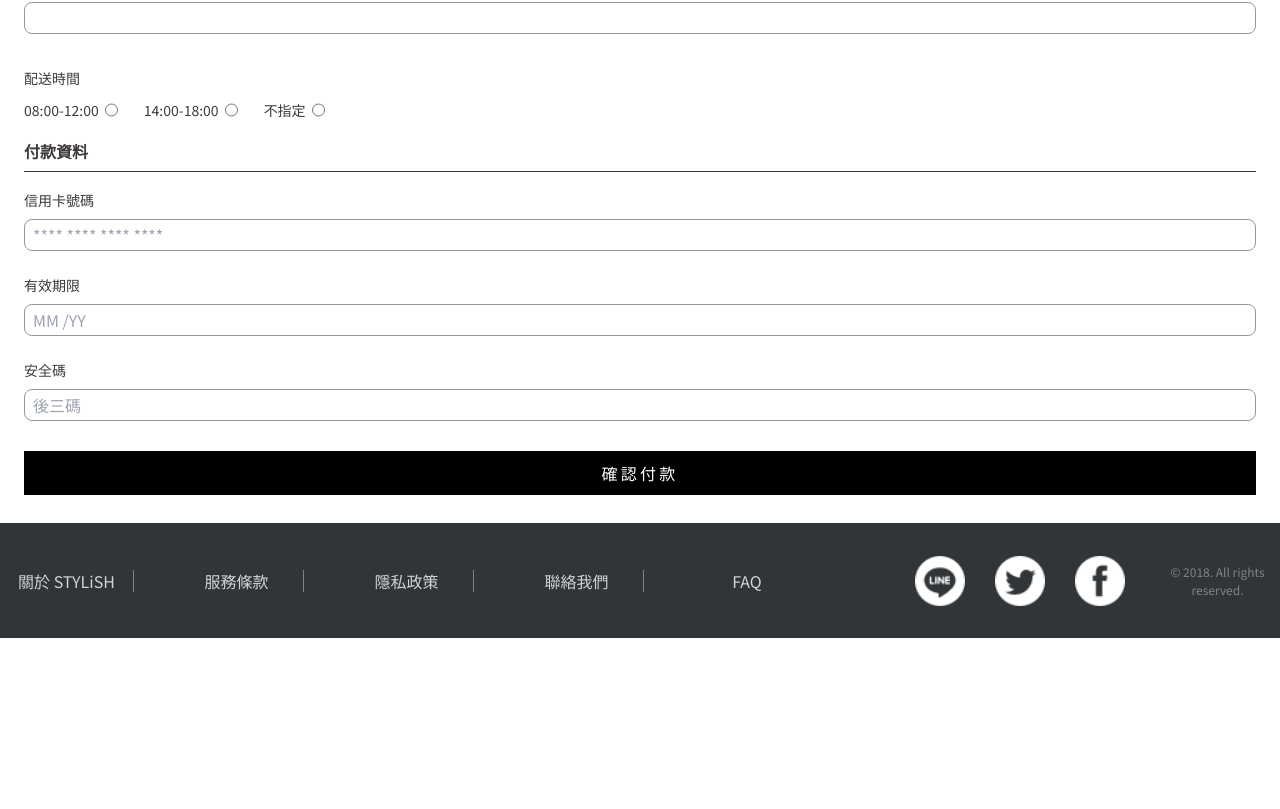
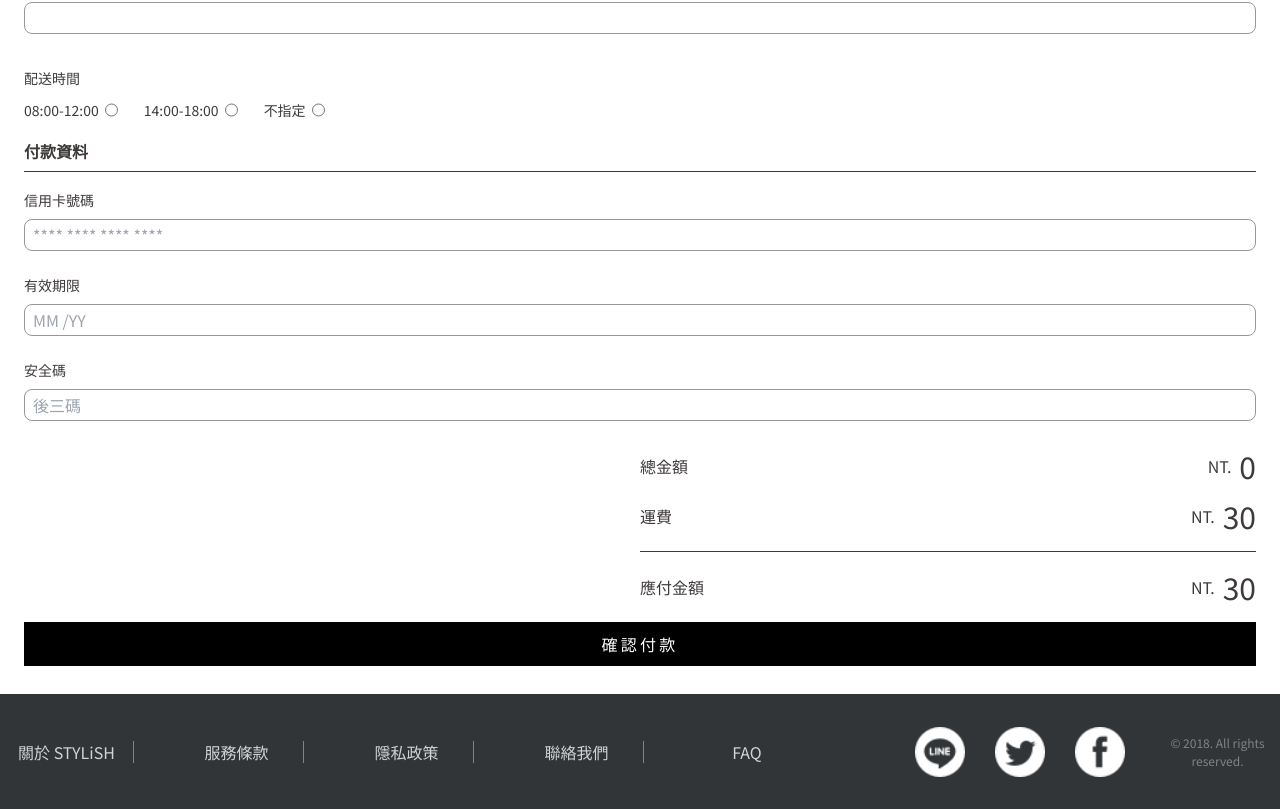
Before and after one commit to ShihYuChang/STYLiSH, a Next.js app: page /checkout in a window 1280 px wide. Shown: the part 595-1404 px from the top of the page. Before the commit the page ends 1233 px from the top, so only its background shows below. Built offline with nearby package versions, Linux system fonts and the light colour scheme.

Commit message:
:feat: Adding order summary adjust

```diff
--- a/src/app/checkout/components/Cart/QtySelector.tsx
+++ b/src/app/checkout/components/Cart/QtySelector.tsx
@@ -1,5 +1,7 @@
 import { LocalStorageItem, OrderInfo } from '@/types/types';
 import { SetStateAction } from 'react';
+import { useContext } from 'react';
+import { CheckoutContext } from '../../context/CheckoutContext';
 
 interface SelectorProps {
   stock: number;
@@ -8,9 +10,17 @@ interface SelectorProps {
   setOrderInfo: React.Dispatch<SetStateAction<OrderInfo>>;
 }
 
+function updateCartItems(
+  newItems: LocalStorageItem[],
+  setCartItems: React.Dispatch<SetStateAction<LocalStorageItem[]>>
+) {
+  setCartItems(newItems);
+}
+
 function updateLocalStorage(
   e: React.ChangeEvent<HTMLSelectElement>,
-  item: LocalStorageItem
+  item: LocalStorageItem,
+  setCartItems: React.Dispatch<SetStateAction<LocalStorageItem[]>>
 ) {
   const cartItems = localStorage.getItem('cartItems');
   const newItem = { ...item };
@@ -24,6 +34,7 @@ function updateLocalStorage(
     newItem.totalPrice = newItem.price * newQty;
     parsedItems[itemIndex] = newItem;
     localStorage.setItem('cartItems', JSON.stringify(parsedItems));
+    updateCartItems(parsedItems, setCartItems);
   }
 }
 
@@ -44,6 +55,7 @@ export default function QtySelector({
   orderInfo,
   setOrderInfo,
 }: SelectorProps) {
+  const { setCartItems } = useContext(CheckoutContext);
   const availableQty = [];
   for (let i = 1; i <= stock; i++) {
     availableQty.push(i);
@@ -53,7 +65,7 @@ export default function QtySelector({
     e: React.ChangeEvent<HTMLSelectElement>,
     item: LocalStorageItem
   ) {
-    updateLocalStorage(e, item);
+    updateLocalStorage(e, item, setCartItems);
     updateQtyAndTotalPrice(orderInfo, setOrderInfo, Number(e.target.value));
   }
 
--- a/src/app/checkout/components/Payment/OrderSummary.tsx
+++ b/src/app/checkout/components/Payment/OrderSummary.tsx
@@ -1,5 +1,6 @@
 import { LocalStorageItem } from '@/types/types';
-import { useState } from 'react';
+import { useState, useContext, useEffect } from 'react';
+import { CheckoutContext } from '../../context/CheckoutContext';
 
 interface OrderInfo {
   label: string;
@@ -8,17 +9,11 @@ interface OrderInfo {
 
 const shippingFee = 30;
 
-function getInitOrderPrice() {
-  const cartItems = localStorage.getItem('cartItems');
-  if (cartItems) {
-    const parsedItems = JSON.parse(cartItems);
-    const totalPrice = parsedItems.reduce(
-      (acc: number, cur: LocalStorageItem) => {
+function getOrderInfo(cartItems: LocalStorageItem[]) {
+  const totalPrice = cartItems.reduce((acc: number, cur: LocalStorageItem) => {
     acc += cur.totalPrice;
     return acc;
-      },
-      0
-    );
+  }, 0);
   const finalFee = totalPrice + shippingFee;
   const newOrderInfo: OrderInfo[] = [
     {
@@ -33,13 +28,15 @@ function getInitOrderPrice() {
   ];
   return newOrderInfo;
 }
-  return null;
-}
 
 export default function OrderSummary() {
-  const [orderInfo, setOrderInfo] = useState<OrderInfo[] | null>(
-    getInitOrderPrice()
-  );
+  const { cartItems } = useContext(CheckoutContext);
+  const [orderInfo, setOrderInfo] = useState<OrderInfo[] | null>(null);
+
+  useEffect(() => {
+    const newOrderInfo = getOrderInfo(cartItems);
+    setOrderInfo(newOrderInfo);
+  }, [cartItems]);
 
   return (
     <div className='w-full flex flex-col items-end gap-[20px]'>
--- a/src/app/checkout/components/Payment/index.tsx
+++ b/src/app/checkout/components/Payment/index.tsx
@@ -1,7 +1,19 @@
 import CardInfo from './CardInfo';
 import OrderSummary from './OrderSummary';
+import { useEffect, useContext } from 'react';
+import { CheckoutContext } from '../../context/CheckoutContext';
 
 export default function Payment() {
+  const rawCartItems = localStorage.getItem('cartItems');
+  const { setCartItems } = useContext(CheckoutContext);
+
+  useEffect(() => {
+    if (rawCartItems) {
+      const parsedItems = JSON.parse(rawCartItems);
+      setCartItems(parsedItems);
+    }
+  }, []);
+
   return (
     <div className='flex flex-col gap-[24px]'>
       <CardInfo />
--- /dev/null
+++ b/src/app/checkout/context/CheckoutContext.tsx
@@ -0,0 +1,35 @@
+/* eslint-disable @typescript-eslint/no-empty-function */
+/* eslint-disable no-empty-function */
+import { createContext, useState, ReactNode, SetStateAction } from 'react';
+import { LocalStorageItem } from '@/types/types';
+
+interface ContextProps {
+  totalPrice: number;
+  setTotalPrice: React.Dispatch<SetStateAction<number>>;
+  cartItems: LocalStorageItem[];
+  setCartItems: React.Dispatch<SetStateAction<LocalStorageItem[]>>;
+}
+
+export const CheckoutContext = createContext<ContextProps>({
+  totalPrice: 0,
+  setTotalPrice: () => {},
+  cartItems: [],
+  setCartItems: () => {},
+});
+
+export default function CheckoutContextProvider({
+  children,
+}: {
+  children: ReactNode;
+}) {
+  const [totalPrice, setTotalPrice] = useState<number>(0);
+  const [cartItems, setCartItems] = useState<LocalStorageItem[]>([]);
+
+  return (
+    <CheckoutContext.Provider
+      value={{ totalPrice, setTotalPrice, cartItems, setCartItems }}
+    >
+      {children}
+    </CheckoutContext.Provider>
+  );
+}
--- a/src/app/checkout/page.tsx
+++ b/src/app/checkout/page.tsx
@@ -3,15 +3,18 @@ import React from 'react';
 import Cart from './components/Cart';
 import ShippingInfo from './components/ShippingInfo';
 import Payment from './components/Payment';
+import CheckoutContextProvider from './context/CheckoutContext';
 
 export default function Checkout() {
   const rawRartItems = localStorage.getItem('cartItems');
   const cartItems = rawRartItems ? JSON.parse(rawRartItems) : null;
   return (
-    <div className='w-full px-[24px] mt-[20px] mb-[28px] flex flex-col gap-[20px]'>
-      <Cart cartItems={cartItems} />
-      <ShippingInfo />
-      <Payment />
-    </div>
+    <CheckoutContextProvider>
+      <div className='w-full px-[24px] mt-[20px] mb-[28px] flex flex-col gap-[20px]'>
+        <Cart cartItems={cartItems} />
+        <ShippingInfo />
+        <Payment />
+      </div>
+    </CheckoutContextProvider>
   );
 }
```
Lines whose indentation alone changed are shown as unchanged.
